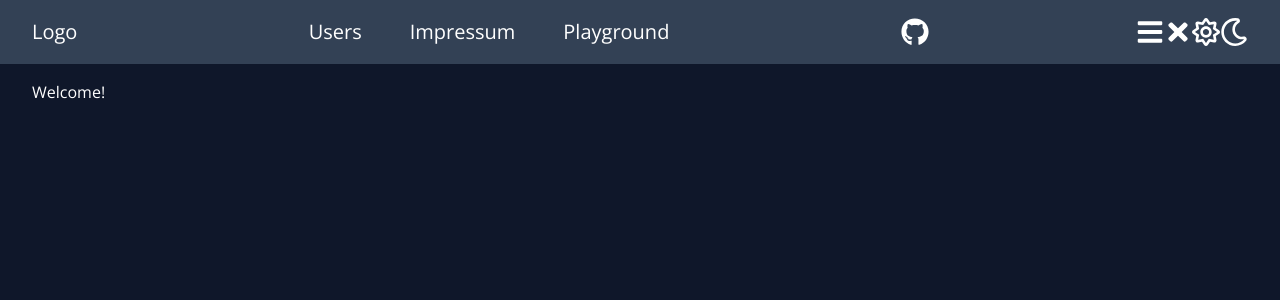
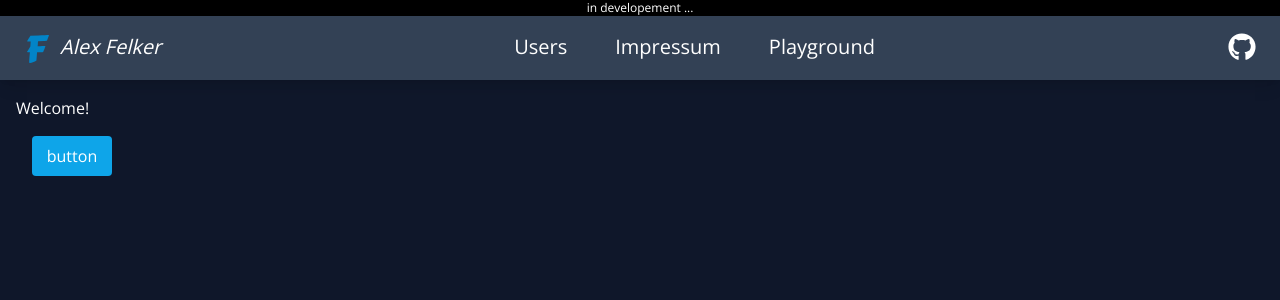
Before and after one commit to alexfelker12/my-website, a Next.js app: page / in a window 1280 px wide. Shown: the top 300 px of the page. Built offline with nearby package versions, Linux system fonts and the light colour scheme.

Commit message:
Logo + Header Styling + Sidebar kleiner Bildschirm

```diff
--- a/app/components/Header.js
+++ b/app/components/Header.js
@@ -1,44 +1,88 @@
+'use client';
+
 import Link from 'next/link'
+import Image from 'next/image';
 import { FaGithub, FaBars, FaTimes, FaRegSun, FaRegMoon } from 'react-icons/fa'
 
 export default function Header() {
+
+  function toggleSidabar() {
+    const sidebarClasses = document.getElementById('menu-sidebar').classList
+    sidebarClasses.toggle('flex')
+    sidebarClasses.toggle('hidden')
+  }
+
   return (
-    <header className='
-    flex flex-wrap justify-between content-center
-    px-8 h-28 sm:h-16 text-xl
-  bg-slate-700'>
-      <div>
+    <header className='flex flex-wrap justify-between content-center w-full px-6 h-16 text-xl bg-slate-700 shadow-lg'>
+      <div className='hover:text-sky-400 transition duration-150'>
         <Link href='/'>
-          Logo
+          <Image src='/F.svg' alt='F logo' width={28} height={28} className='inline-flex h-7' />
+          <span className='ml-2 italic'>Alex Felker</span>
         </Link>
       </div>
-      <div className='flex justify-start flex-col sm:flex-row'>
-        <div className='mx-2 sm:mx-6'>
+
+      {/* sidbar < 640px */}
+      <div id='menu-sidebar' className='hidden absolute right-0 top-0 h-full w-screen backdrop-blur-sm'>
+        <div className='w-2/5 h-full' onClick={toggleSidabar}></div>
+        <div className='flex flex-col w-3/5 bg-slate-700 shadow-xl
+        sm:flex-row sm:justify-start sm:w-auto'>
+          <div className='flex flex-wrap content-center justify-end h-16 mr-6'>
+            <FaTimes className='h-7 w-7' onClick={toggleSidabar} />
+          </div>
+
+          <div className='pl-2 pt-2'>
+            <Link href='/users' onClick={toggleSidabar}>
+              Users
+            </Link>
+          </div>
+          <div className='pl-2 pt-2'>
+            <Link href='/impressum' onClick={toggleSidabar}>
+              Impressum
+            </Link>
+          </div>
+          <div className='pl-2 pt-2'>
+            <Link href='/playground' onClick={toggleSidabar}>
+              Playground
+            </Link>
+          </div>
+
+          <div id='sidebar-footer' className="absolute flex flex-wrap content-center justify-evenly bottom-0 w-3/5 bg-black h-24">
+            <Link href='https://github.com/alexfelker12' target='_blank'>
+              <FaGithub className='h-7 w-7' />
+            </Link>
+          </div>
+        </div>
+      </div>
+
+      {/* subpages >= 640px */}
+      <div className='hidden sm:flex'>
+        <div className='mx-6 hover:text-sky-400  transition duration-150'>
           <Link href='/users'>
             Users
           </Link>
         </div>
-        <div className='mx-2 sm:mx-6'>
+        <div className='mx-6 hover:text-sky-400  transition duration-150'>
           <Link href='/impressum'>
             Impressum
           </Link>
         </div>
-        <div className='mx-2 sm:mx-6'>
+        <div className='mx-6 hover:text-sky-400  transition duration-150'>
           <Link href='/playground'>
             Playground
           </Link>
         </div>
       </div>
-      <div>
+
+      {/* right end */}
+      <div className='hidden sm:flex'>
         <Link href='https://github.com/alexfelker12' target='_blank'>
           <FaGithub className='h-7 w-7' />
         </Link>
       </div>
-      <div className='hidden md:flex flex-row'>
-        <FaBars className='h-7 w-7' />
-        <FaTimes className='h-7 w-7' />
-        <FaRegSun className='h-7 w-7' />
-        <FaRegMoon className='h-7 w-7' />
+      <div className='flex sm:hidden flex-row'>
+        <FaBars className='h-7 w-7' onClick={toggleSidabar} />
+        <FaRegSun className='h-7 w-7 hidden' />
+        <FaRegMoon className='h-7 w-7 hidden' />
       </div>
     </header>
   )
--- a/app/globals.css
+++ b/app/globals.css
@@ -18,5 +18,5 @@ body{
 .main-container{
   max-width: 1536px;
   margin: 0 auto;
-  padding: 0 1rem;
+  padding: 0;
 }
--- a/app/layout.js
+++ b/app/layout.js
@@ -17,6 +17,7 @@ export default function HomeLayout({ children }) {
   return (
     <html lang="de">
       <body className={ openSans.className + ' bg-slate-900' }>
+        <div className='bg-black text-white text-xs hidden md:flex justify-center'>in developement ...</div>
         <Header />
         <main className='main-container'>
           {children}
--- a/app/page.js
+++ b/app/page.js
@@ -3,8 +3,16 @@ import './globals.css'
 
 export default function HomePage() {
   return (
-    <div className='p-4'>
+    <div className='p-4 block w-full'>
       Welcome!
+
+      <div className={`m-4 w-20 h-10 bg-sky-500 hover:bg-sky-300 flex justify-center place-items-center cursor-pointer rounded transition-all duration-150`}>button</div>
+
+      {/* <div className="p-4 w-full h-96 flex flex-wrap">
+        {['300', '400', '500', '600', '700', '800', '900'].map(colval => {
+          return <div className={`m-4 w-20 h-10 bg-pink-${colval} hover:bg-sky-${colval+100} flex justify-center place-items-center cursor-pointer rounded`}>button</div>
+        })}
+      </div> */}
     </div>
   )
 }
--- a/app/users/[id]/page.js
+++ b/app/users/[id]/page.js
@@ -10,26 +10,25 @@ export default async function Page({ params: { id } }) {
   const user = fetchedUser.data
 
   return (
-    <div className="flex flex-col p-2 max-w-2xl m-auto">
-      <div className="flex flex-row">
+    <div className="flex flex-wrap flex-col p-2 w-full m-auto">
       <Image
-        className="min-w-fit"
+        className=""
         src={user.avatar}
         alt='profile picture'
         width={160}
         height={160}
       />
-        <div className="p-1 px-3">
-          <p>
-            Hi I&apos;m {user.first_name} {user.last_name}
-          </p>
-          <p>
-            Lorem ipsum dolor sit amet consectetur adipisicing elit. Quidem dolores assumenda itaque odit placeat non consequatur expedita beatae repudiandae quibusdam.
-          </p>
-          <p>
-            Email: {user.email}
-          </p>
-        </div>
+      <div className="flex flex-wrap flex-col p-2">
+          <span className="text-2xl">
+            {user.first_name} {user.last_name}
+          </span>
+          <span>
+            Lorem ipsum dolor sit amet consectetur adipisicing elit.
+          </span>
+          <span>
+            <strong>Email:</strong> {user.email}
+          </span>
+
       </div>
     </div>
   )
--- a/tailwind.config.js
+++ b/tailwind.config.js
@@ -15,4 +15,5 @@ module.exports = {
     },
   },
   plugins: [],
+  darkMode: 'class',
 }
```
Also changed, not shown: public/F.svg (added). Lines whose indentation alone changed are shown as unchanged.
